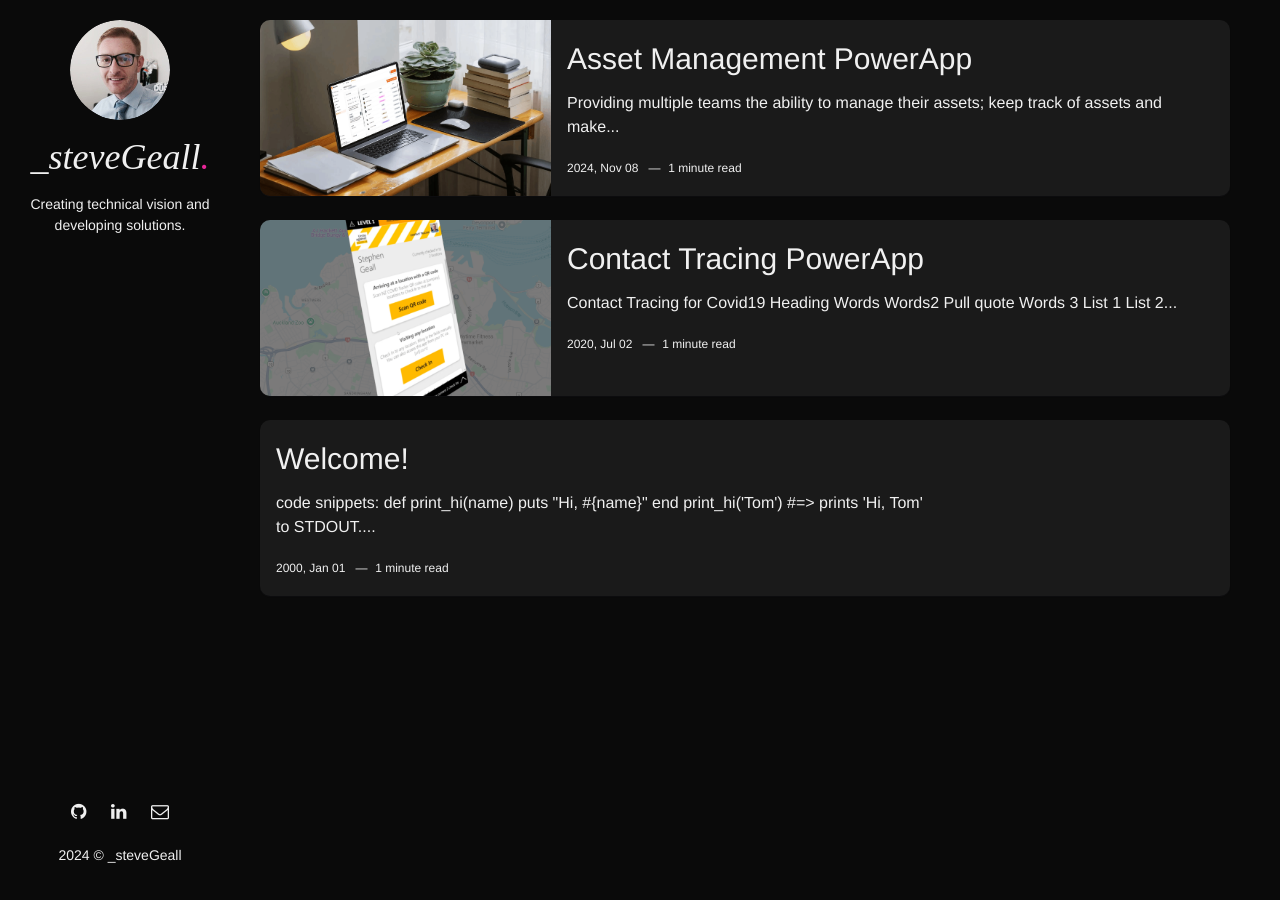
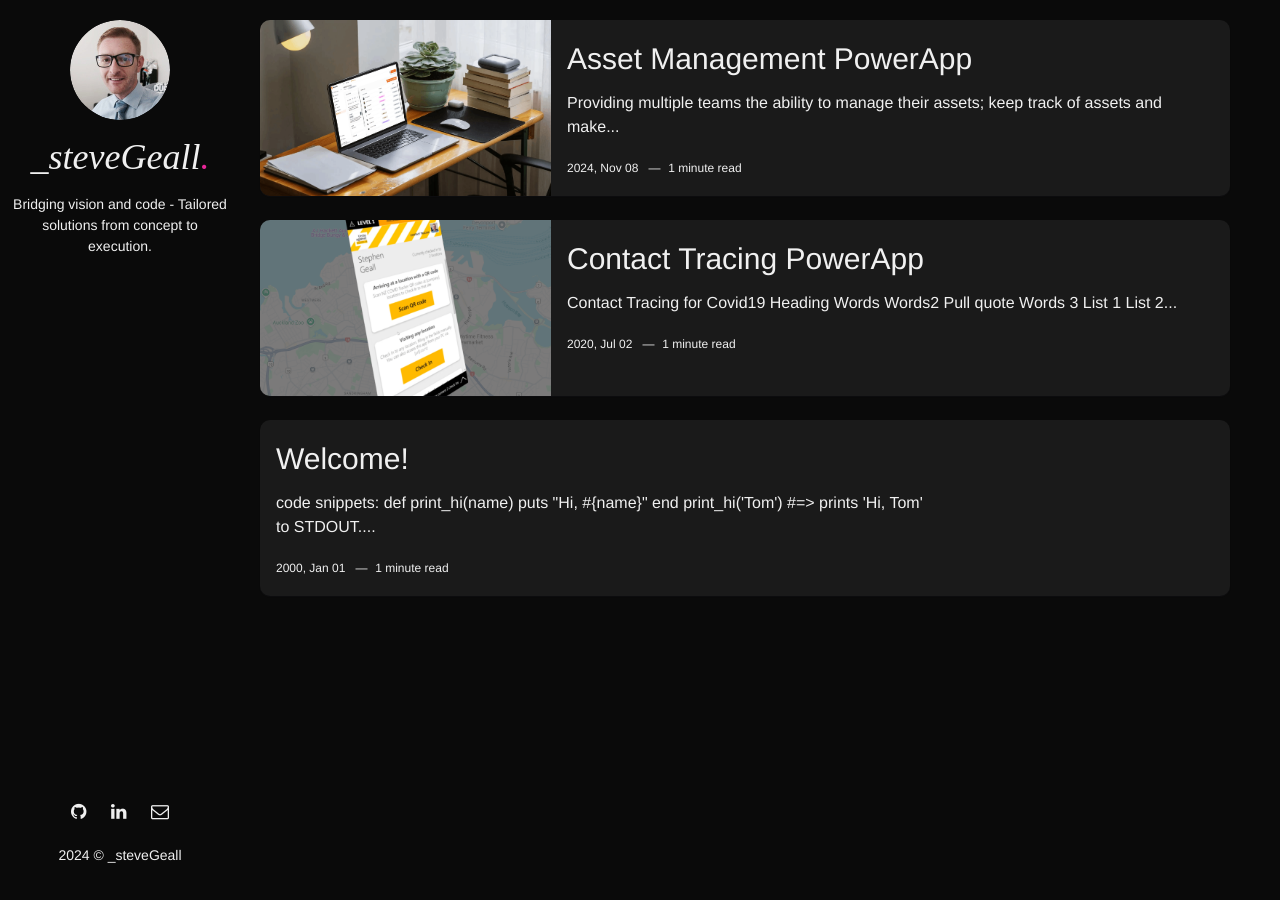
Before and after one commit to borough11/borough11.github.io, a Jekyll site: the page built from index.html, in a window 1280 px wide. Built offline with Jekyll 4.4.1, drawn with Linux system fonts in a browser that asks for light colours; nearby versions of some CDN libraries; the list of posts is cut into pages by our own code.

Commit message:
modified:   _config.yml

```diff
--- a/_config.yml
+++ b/_config.yml
@@ -9,7 +9,7 @@ site-twitter: #if your site has a twitter account, enter it here
 # Author Settings
 author: _steveGeall # add your name
 author-img: steve-geall.jpg # add your photo
-about-author: Creating technical vision and developing solutions. # add description
+about-author: Bridging vision and code - Tailored solutions from concept to execution. # add description
 social-twitter: # add your Twitter handle
 social-facebook: # add your Facebook handle
 social-github: borough11 # add your Github handle
```
